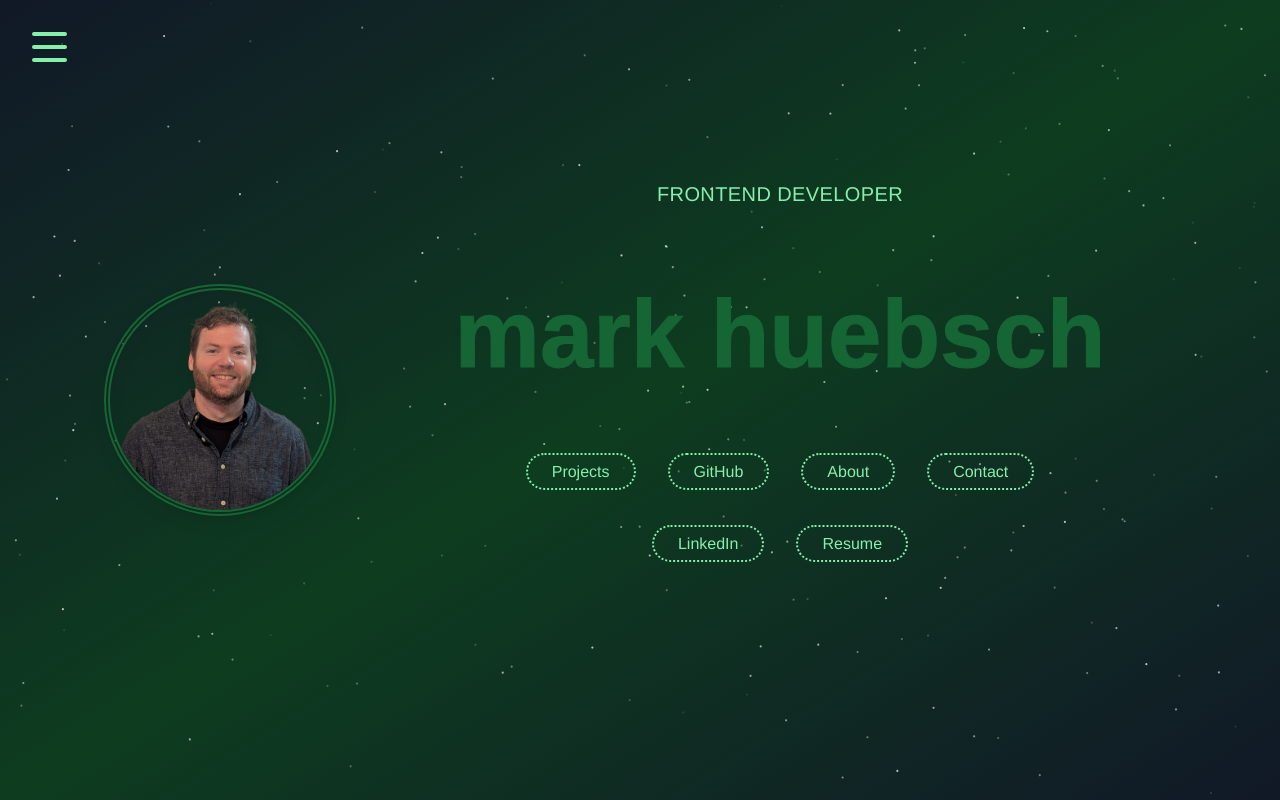
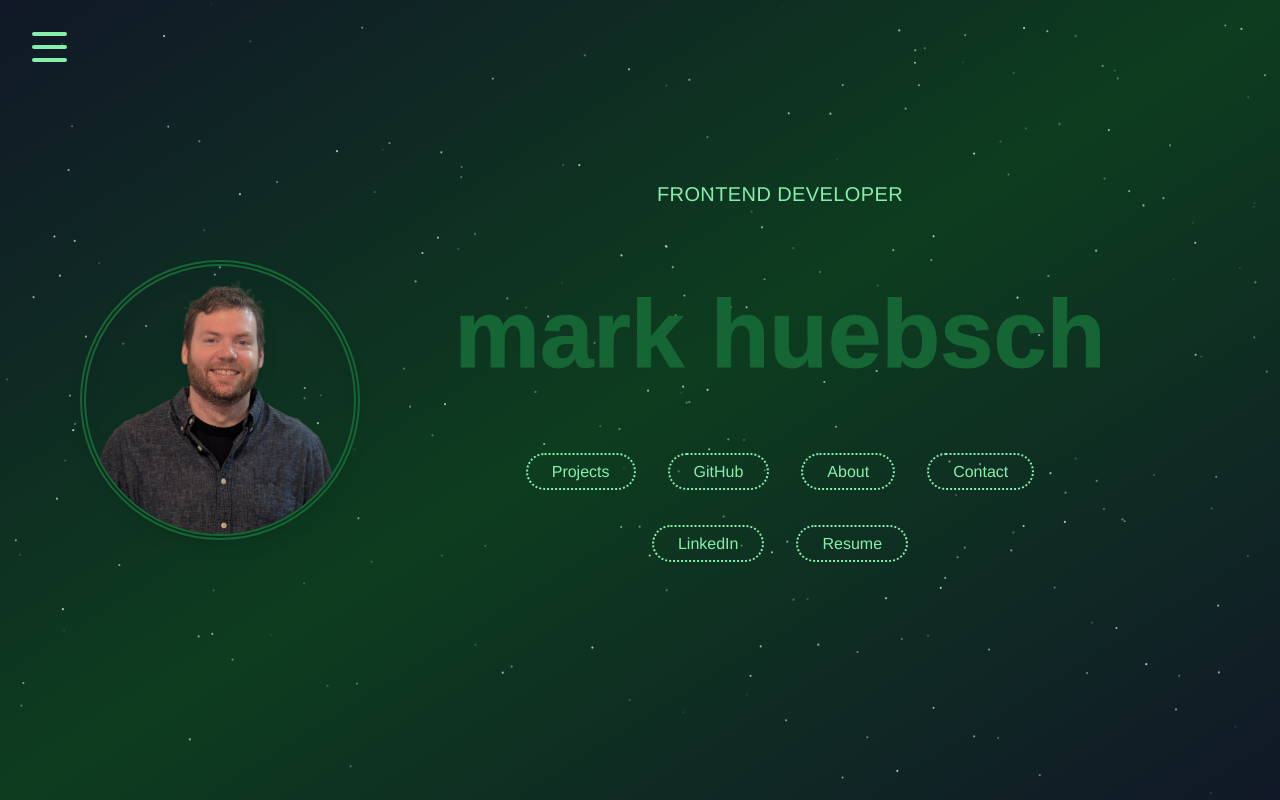
Before and after one commit to mhuebsch/myDevWebsite, a Next.js app: page / in a window 1280 px wide. Built offline with nearby package versions, Linux system fonts and the light colour scheme.

Commit message:
fix padding on headshot

```diff
--- a/app/page.js
+++ b/app/page.js
@@ -15,7 +15,7 @@ function Header({ title }) {
 export default function HomePage() {
   return (
     <div className="flex mt-16 sm:mt-0 flex-col md:flex-row items-center justify-center w-screen px-10 max-w-full sm:max-w-[70%] lg:max-w-[1200px] mx-auto h-screen">
-      <div className="px-6 mt-52 sm:w-full md:w-3/12 md:mt-0  flex flex-col items-center justify-center animate-fade-in-delayed">
+      <div className="px-6 sm:px-0 mt-52 sm:w-full md:w-3/12 md:mt-0  flex flex-col items-center justify-center animate-fade-in-delayed">
         <img
           src="/images/mark-headshot-nobg.png"
           alt="headshot profile picture of mark huebsch"
```
